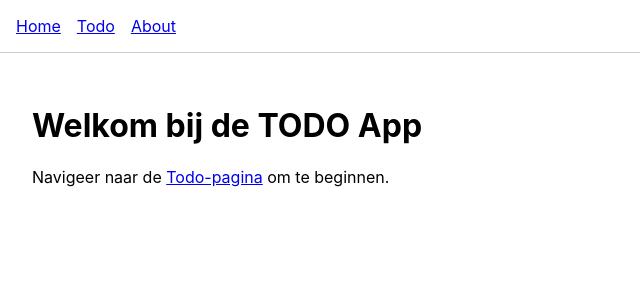
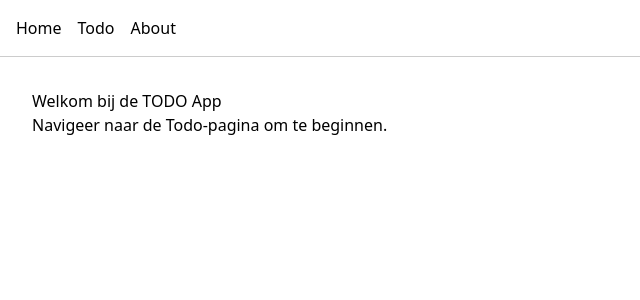
Before and after one commit to cindybruikman/assessment-to-do, a React (Create React App) app: page / in a window 1280 px wide. Shown: the top 300 px of the page, without its empty margins (0-640 px from the left). Built offline with nearby package versions, Linux system fonts and the light colour scheme.

Commit message:
Update Tailwind CSS configuration and dependencies; add tailwindcss-animate plugin

```diff
--- a/src/index.css
+++ b/src/index.css
@@ -1,4 +1,8 @@
-body {
+@tailwind base;
+@tailwind components;
+@tailwind utilities;
+
+/* body {
   margin: 0;
   font-family: -apple-system, BlinkMacSystemFont, 'Segoe UI', 'Roboto', 'Oxygen',
     'Ubuntu', 'Cantarell', 'Fira Sans', 'Droid Sans', 'Helvetica Neue',
@@ -10,4 +14,4 @@
 code {
   font-family: source-code-pro, Menlo, Monaco, Consolas, 'Courier New',
     monospace;
-}
+} */
--- a/src/pages/HomePage.jsx
+++ b/src/pages/HomePage.jsx
@@ -5,6 +5,7 @@
   return (
     <div style={{ padding: '2rem' }}>
       <h1>Welkom bij de TODO App</h1>
+
       <p>Navigeer naar de <Link to="/todo">Todo-pagina</Link> om te beginnen.</p>
     </div>
   );
--- a/tailwind.config.js
+++ b/tailwind.config.js
@@ -1,10 +1,100 @@
 /** @type {import('tailwindcss').Config} */
 module.exports = {
+  darkMode: 'class',
   content: [
     "./src/**/*.{js,jsx,ts,tsx}",
+    "./pages/**/*.{js,jsx,ts,tsx}",
+    "./components/**/*.{js,jsx,ts,tsx}",
+    "./app/**/*.{js,jsx,ts,tsx}",
   ],
+  prefix: "",
   theme: {
-    extend: {},
+    container: {
+      center: true,
+      padding: '2rem',
+      screens: {
+        '2xl': '1400px'
+      }
+    },
+    extend: {
+      colors: {
+        border: 'hsl(var(--border))',
+        input: 'hsl(var(--input))',
+        ring: 'hsl(var(--ring))',
+        background: 'hsl(var(--background))',
+        foreground: 'hsl(var(--foreground))',
+        primary: {
+          DEFAULT: 'hsl(var(--primary))',
+          foreground: 'hsl(var(--primary-foreground))'
+        },
+        secondary: {
+          DEFAULT: 'hsl(var(--secondary))',
+          foreground: 'hsl(var(--secondary-foreground))'
+        },
+        destructive: {
+          DEFAULT: 'hsl(var(--destructive))',
+          foreground: 'hsl(var(--destructive-foreground))'
+        },
+        muted: {
+          DEFAULT: 'hsl(var(--muted))',
+          foreground: 'hsl(var(--muted-foreground))'
+        },
+        accent: {
+          DEFAULT: 'hsl(var(--accent))',
+          foreground: 'hsl(var(--accent-foreground))'
+        },
+        popover: {
+          DEFAULT: 'hsl(var(--popover))',
+          foreground: 'hsl(var(--popover-foreground))'
+        },
+        card: {
+          DEFAULT: 'hsl(var(--card))',
+          foreground: 'hsl(var(--card-foreground))'
+        },
+        sidebar: {
+          DEFAULT: 'hsl(var(--sidebar-background))',
+          foreground: 'hsl(var(--sidebar-foreground))',
+          primary: 'hsl(var(--sidebar-primary))',
+          'primary-foreground': 'hsl(var(--sidebar-primary-foreground))',
+          accent: 'hsl(var(--sidebar-accent))',
+          'accent-foreground': 'hsl(var(--sidebar-accent-foreground))',
+          border: 'hsl(var(--sidebar-border))',
+          ring: 'hsl(var(--sidebar-ring))'
+        },
+        purple: {
+          '50': '#faf5ff',
+          '100': '#f3e8ff',
+          '200': '#e9d5ff',
+          '300': '#d8b4fe',
+          '400': '#c084fc',
+          '500': '#a855f7',
+          '600': '#9333ea',
+          '700': '#7e22ce',
+          '800': '#6b21a8',
+          '900': '#581c87',
+          '950': '#3b0764',
+        },
+      },
+      borderRadius: {
+        lg: 'var(--radius)',
+        md: 'calc(var(--radius) - 2px)',
+        sm: 'calc(var(--radius) - 4px)'
+      },
+      keyframes: {
+        'accordion-down': {
+          from: { height: '0' },
+          to: { height: 'var(--radix-accordion-content-height)' }
+        },
+        'accordion-up': {
+          from: { height: 'var(--radix-accordion-content-height)' },
+          to: { height: '0' }
+        }
+      },
+      animation: {
+        'accordion-down': 'accordion-down 0.2s ease-out',
+        'accordion-up': 'accordion-up 0.2s ease-out'
+      }
+    }
   },
-  plugins: [],
+  plugins: [require("tailwindcss-animate")],
 }
```
Also changed, not shown: package.json (+4 -3 lines), 1 other file (tests, documents, lock files or other folders).
